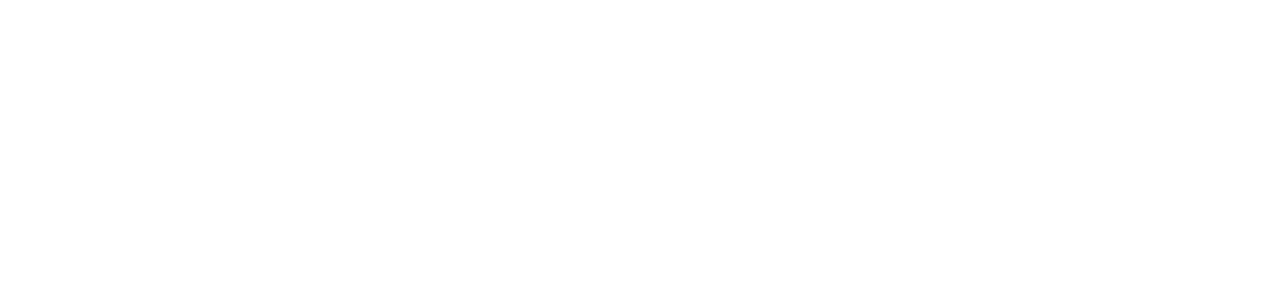
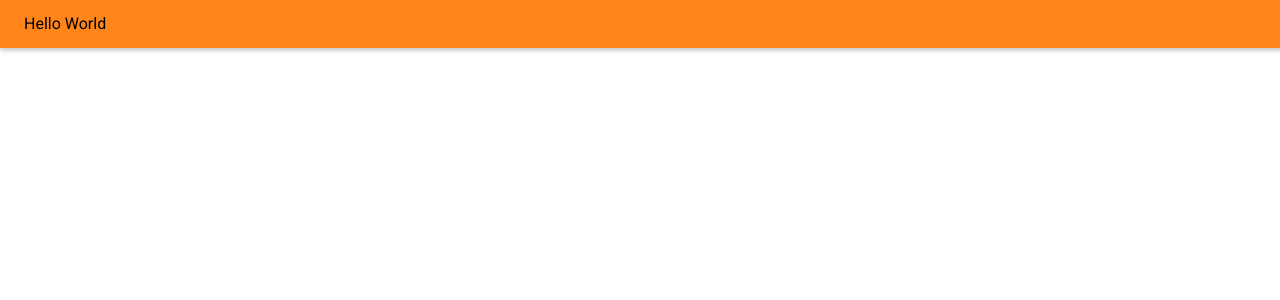
Before and after one commit to JoepKockelkorn/loaders-in-angular, an Angular app: page / in a window 1280 px wide. Shown: the top 300 px of the page. Built offline with nearby package versions, Linux system fonts and the light colour scheme.

Commit message:
feat: add skeleton

```diff
--- a/src/app/app.component.html
+++ b/src/app/app.component.html
@@ -1 +1,5 @@
-<router-outlet></router-outlet>
+<nav>Hello World</nav>
+
+<main>
+  <router-outlet></router-outlet>
+</main>
--- a/src/app/app.component.scss
+++ b/src/app/app.component.scss
@@ -0,0 +1,20 @@
+:host {
+  height: 100%;
+  display: flex;
+  flex-flow: column nowrap;
+}
+
+nav {
+  line-height: 48px;
+  position: fixed;
+  width: 100%;
+  padding: 0 24px;
+  background-color: #ff851b;
+  box-shadow: 0 2px 5px rgba(0, 0, 0, 0.26);
+}
+
+main {
+  margin-top: 48px;
+  flex-grow: 1;
+  padding: 24px;
+}
--- a/src/index.html
+++ b/src/index.html
@@ -1,11 +1,17 @@
-<!doctype html>
+<!DOCTYPE html>
 <html lang="en">
   <head>
-  <meta charset="utf-8">
+    <meta charset="utf-8" />
     <title>LoadersInAngular</title>
-  <base href="/">
-  <meta name="viewport" content="width=device-width, initial-scale=1">
-  <link rel="icon" type="image/x-icon" href="favicon.ico">
+    <base href="/" />
+    <meta name="viewport" content="width=device-width, initial-scale=1" />
+    <link rel="icon" type="image/x-icon" href="favicon.ico" />
+    <link rel="preconnect" href="https://fonts.googleapis.com" />
+    <link rel="preconnect" href="https://fonts.gstatic.com" crossorigin />
+    <link
+      href="https://fonts.googleapis.com/css2?family=Roboto&display=swap"
+      rel="stylesheet"
+    />
   </head>
   <body>
     <app-root></app-root>
--- a/src/styles.scss
+++ b/src/styles.scss
@@ -1 +1,13 @@
-/* You can add global styles to this file, and also import other style files */
+html,
+body {
+  height: 100%;
+}
+
+body {
+  margin: 0;
+  padding: 0;
+  display: flex;
+  flex-flow: column nowrap;
+  font-family: "Roboto", sans-serif;
+  background-color: #fff;
+}
```
Lines whose indentation alone changed are shown as unchanged.
